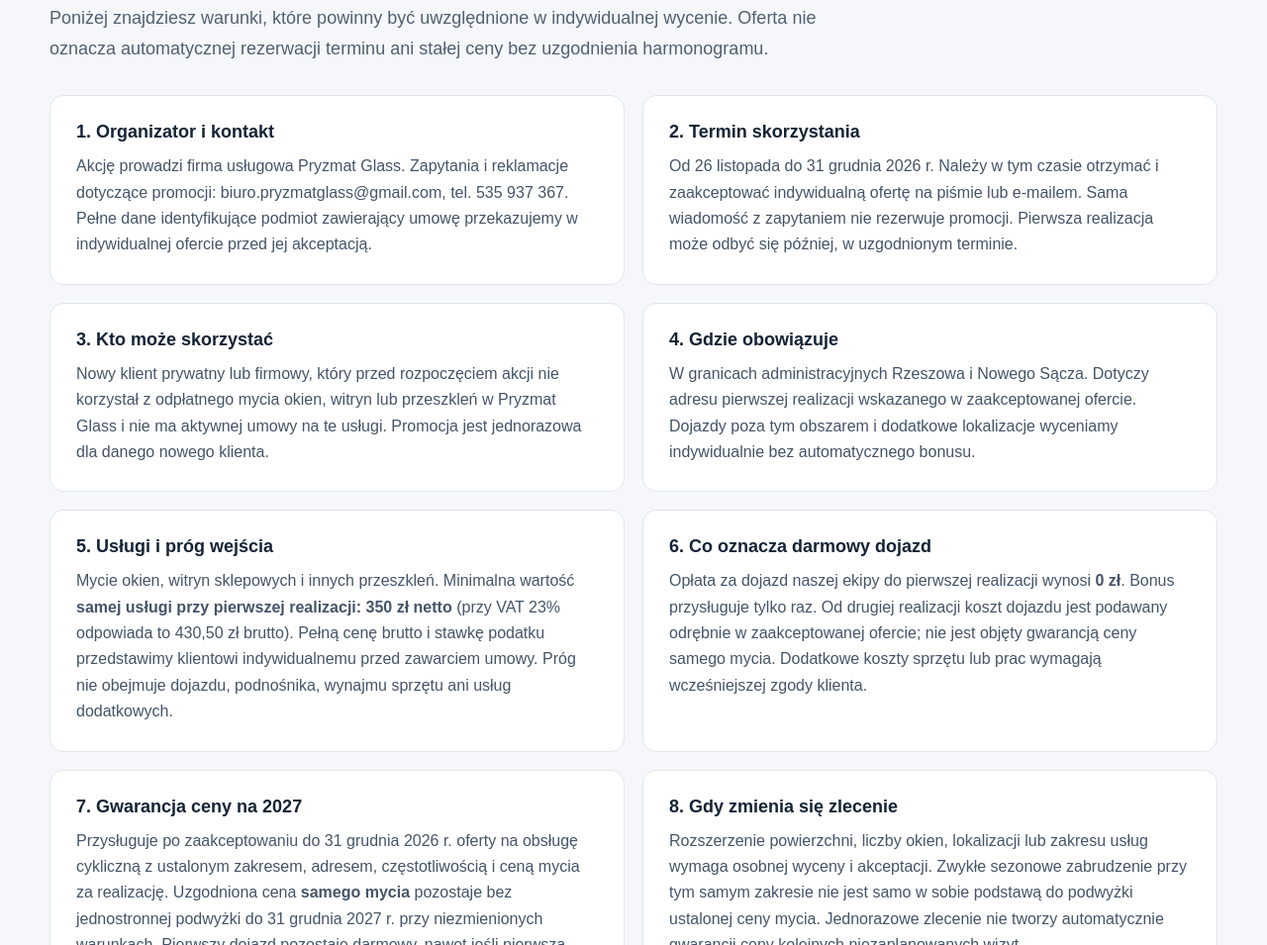
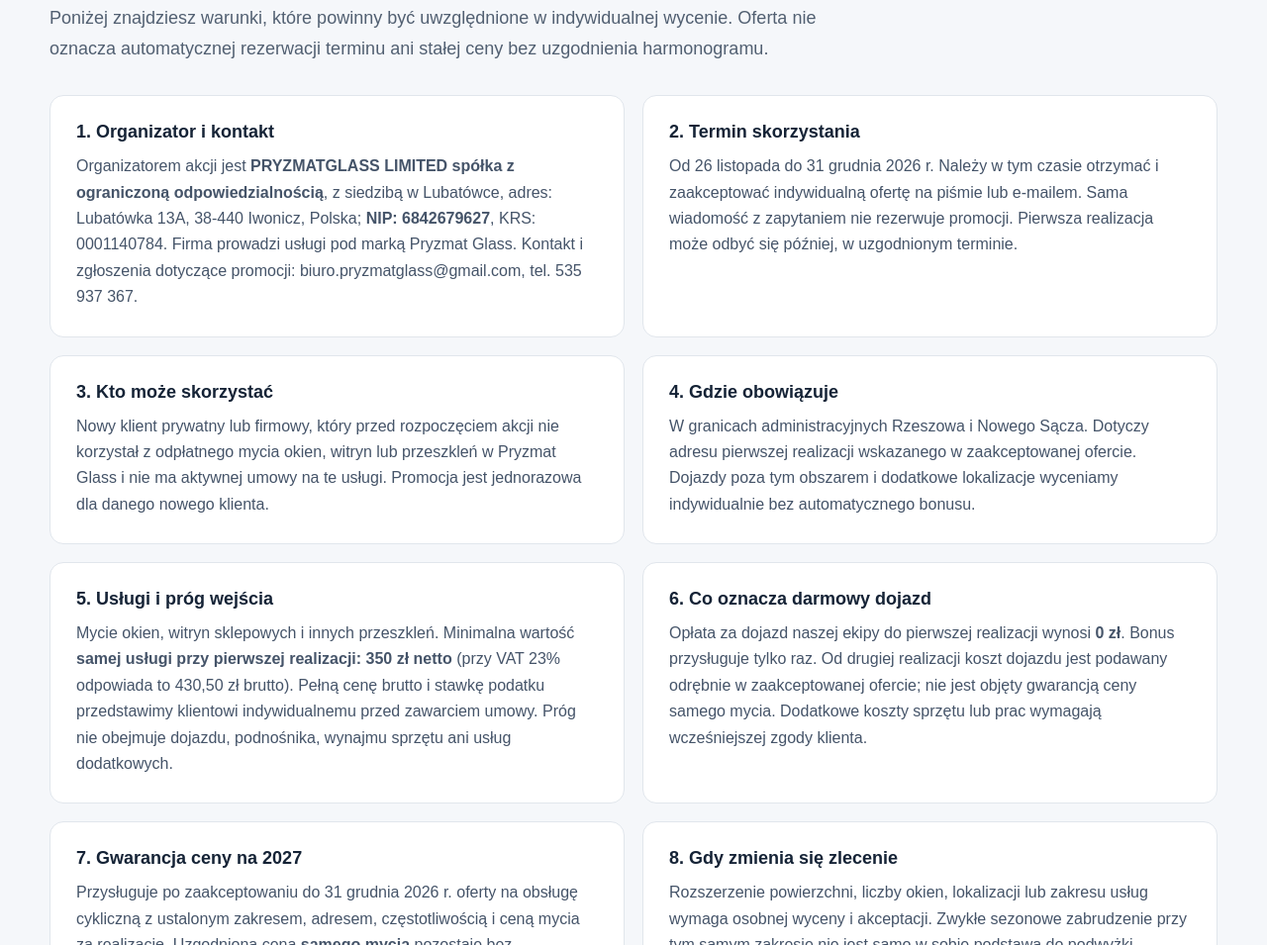
Before and after one commit to operio777/pryzmat-glass, a plain HTML site: page black-month/index.html in a window 1280 px wide. Shown: the part 1868-2823 px from the top of the page at 99% size. Drawn offline with Linux system fonts and the light colour scheme.

Commit message:
Identify PRYZMATGLASS LIMITED as Black Month organizer

```diff
--- a/black-month/index.html
+++ b/black-month/index.html
@@ -49,7 +49,7 @@
 <p class="eyebrow blue">WARUNKI AKCJI PROMOCYJNEJ</p><h2 id="bm-warunki-title">BLACK MONTH 2026 – szczegółowe zasady</h2>
 <p class="bm-intro">Poniżej znajdziesz warunki, które powinny być uwzględnione w indywidualnej wycenie. Oferta nie oznacza automatycznej rezerwacji terminu ani stałej ceny bez uzgodnienia harmonogramu.</p>
 <div class="bm-terms-list">
-<section class="bm-term"><h3>1. Organizator i kontakt</h3><p>Akcję prowadzi firma usługowa Pryzmat Glass. Zapytania i reklamacje dotyczące promocji: <a href="mailto:biuro.pryzmatglass@gmail.com">biuro.pryzmatglass@gmail.com</a>, tel. <a href="tel:+48535937367">535 937 367</a>. Pełne dane identyfikujące podmiot zawierający umowę przekazujemy w indywidualnej ofercie przed jej akceptacją.</p></section>
+<section class="bm-term"><h3>1. Organizator i kontakt</h3><p>Organizatorem akcji jest <strong>PRYZMATGLASS LIMITED spółka z ograniczoną odpowiedzialnością</strong>, z siedzibą w Lubatówce, adres: Lubatówka 13A, 38-440 Iwonicz, Polska; <strong>NIP: 6842679627</strong>, KRS: 0001140784. Firma prowadzi usługi pod marką Pryzmat Glass. Kontakt i zgłoszenia dotyczące promocji: <a href="mailto:biuro.pryzmatglass@gmail.com">biuro.pryzmatglass@gmail.com</a>, tel. <a href="tel:+48535937367">535 937 367</a>.</p></section>
 <section class="bm-term"><h3>2. Termin skorzystania</h3><p>Od <time datetime="2026-11-26">26 listopada</time> do <time datetime="2026-12-31">31 grudnia 2026 r.</time> Należy w tym czasie otrzymać i zaakceptować indywidualną ofertę na piśmie lub e-mailem. Sama wiadomość z zapytaniem nie rezerwuje promocji. Pierwsza realizacja może odbyć się później, w uzgodnionym terminie.</p></section>
 <section class="bm-term"><h3>3. Kto może skorzystać</h3><p>Nowy klient prywatny lub firmowy, który przed rozpoczęciem akcji nie korzystał z odpłatnego mycia okien, witryn lub przeszkleń w Pryzmat Glass i nie ma aktywnej umowy na te usługi. Promocja jest jednorazowa dla danego nowego klienta.</p></section>
 <section class="bm-term"><h3>4. Gdzie obowiązuje</h3><p>W granicach administracyjnych Rzeszowa i Nowego Sącza. Dotyczy adresu pierwszej realizacji wskazanego w zaakceptowanej ofercie. Dojazdy poza tym obszarem i dodatkowe lokalizacje wyceniamy indywidualnie bez automatycznego bonusu.</p></section>
```
